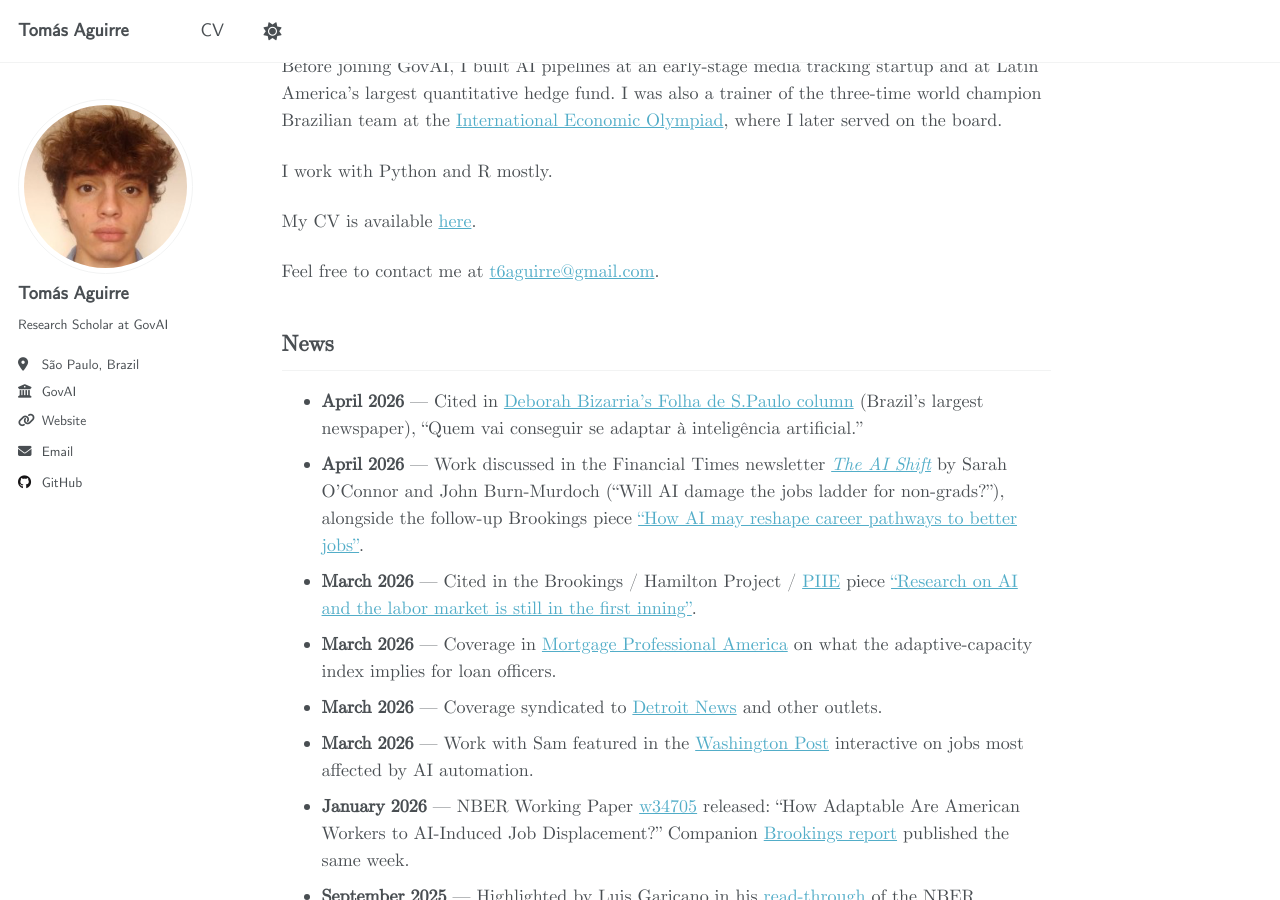
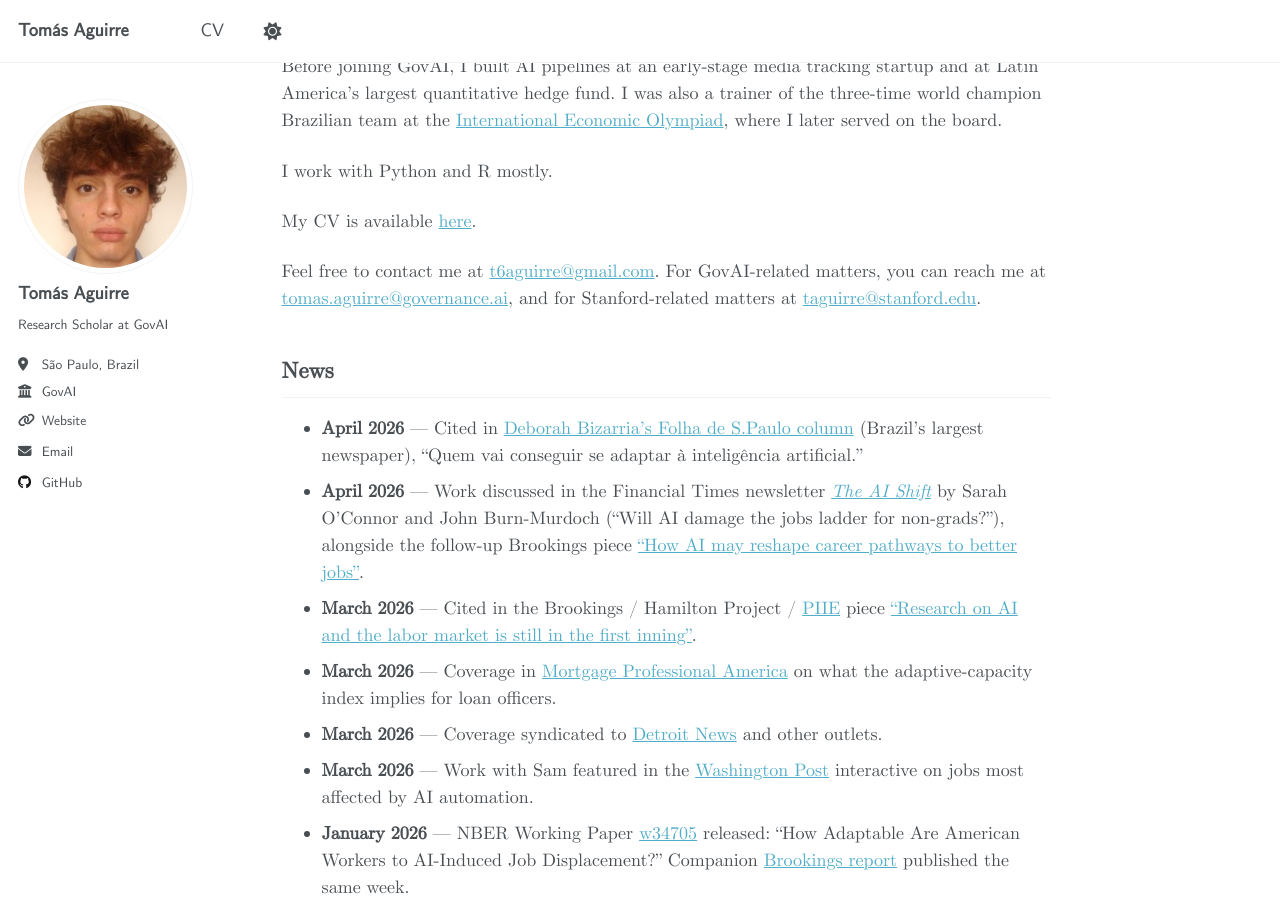
Before and after one commit to t6aguirre/t6aguirre.github.io, a Jekyll site: the page built from _pages/about.md, in a window 1280 px wide and 900 px high, scrolled down 798 px. Built offline with Jekyll 4.4.1, drawn with Linux system fonts in a browser that asks for light colours.

Commit message:
Add GovAI and Stanford work emails to contact info

```diff
--- a/_pages/about.md
+++ b/_pages/about.md
@@ -22,7 +22,7 @@ I work with Python and R mostly.
 
 My CV is available [here](https://t6aguirre.github.io/files/tomas_aguirre_cv.pdf).
 
-Feel free to contact me at [t6aguirre@gmail.com](mailto:t6aguirre@gmail.com).
+Feel free to contact me at [t6aguirre@gmail.com](mailto:t6aguirre@gmail.com). For GovAI-related matters, you can reach me at [tomas.aguirre@governance.ai](mailto:tomas.aguirre@governance.ai), and for Stanford-related matters at [taguirre@stanford.edu](mailto:taguirre@stanford.edu).
 
 ## News
 
```
